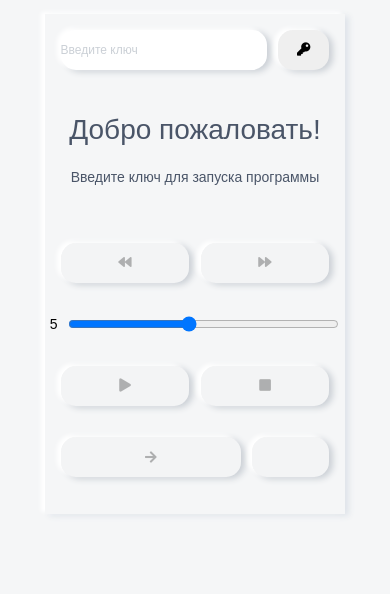
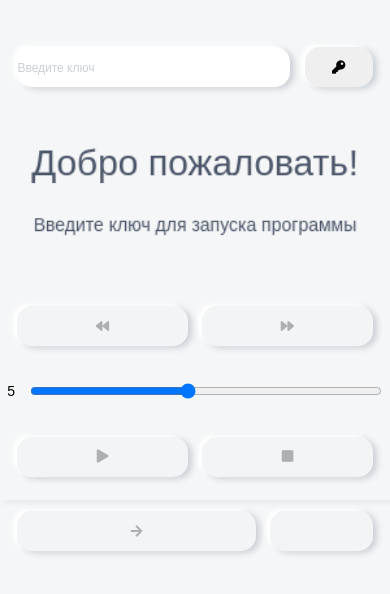
Before and after one commit to Kalinovi44-engineer/FunArt, a plain HTML site: page index.html in a window 390 px wide. Drawn offline with Linux system fonts and the light colour scheme; a web font is replaced by a local one.

Commit message:
Update style.css

```diff
--- a/style.css
+++ b/style.css
@@ -60,7 +60,10 @@ body {
   background-color: #f5f6f7;
   display: flex;
   justify-content: center;
-  padding: 1rem 2rem;
+}
+
+#myCanvas{
+    width: 100%;
 }
 
 .container {
@@ -70,7 +73,7 @@ body {
   box-shadow: $shadow;
   background-color: #f5f6f7;
   box-shadow: -4px -2px 4px 0px #ffffff, 4px 2px 6px 0px #DFE4EA;
-
+  padding: 30px 0 0 0;
 }
 nav {
   display: flex;
@@ -125,3 +128,7 @@ input#myLoad::placeholder {
  width: 94%;
  box-shadow: none;
 }
+@media (max-width: 767px){
+.container {
+  width: 100%;
+}
```
